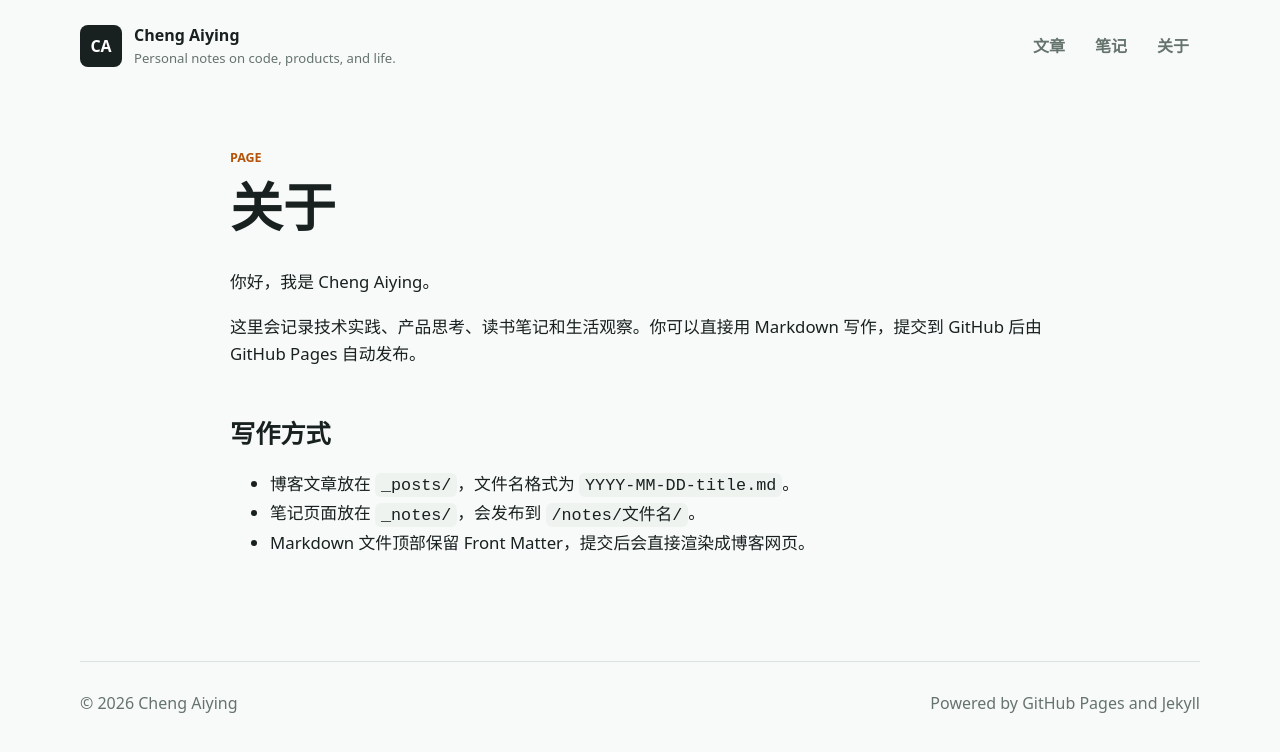
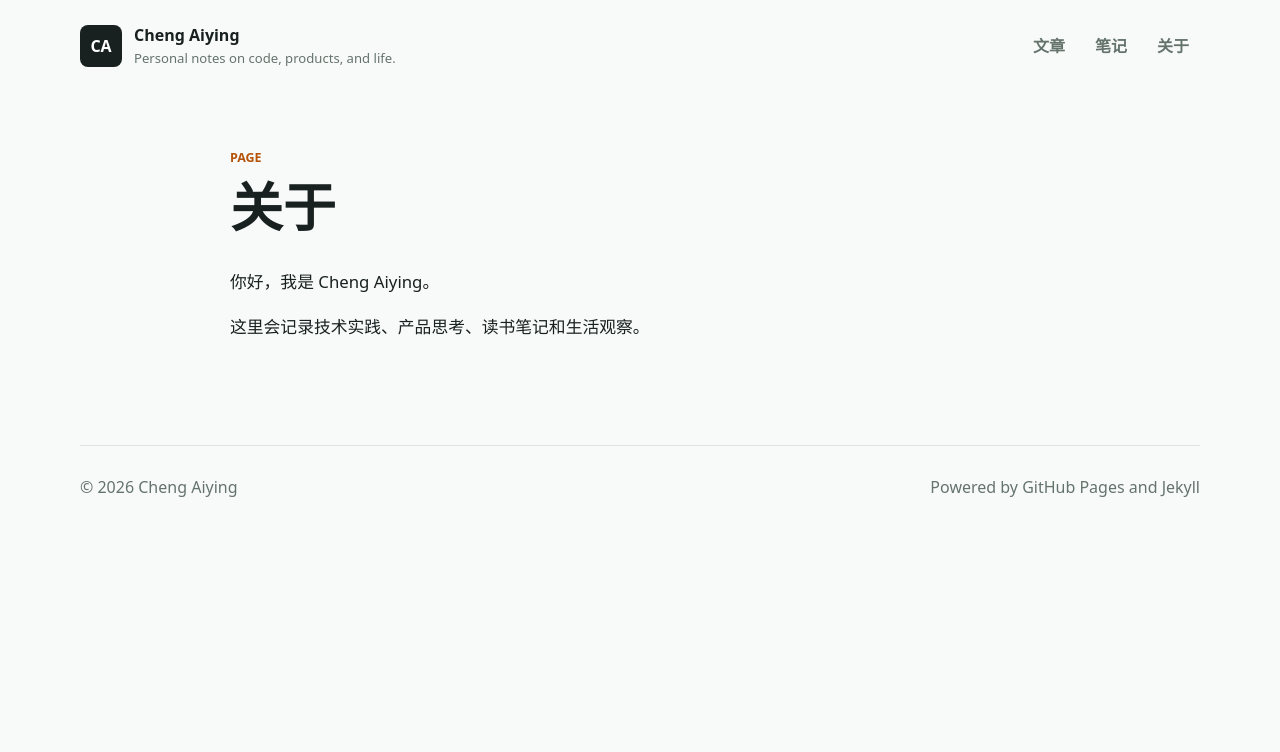
Before and after one commit to chengaiying0920/chengaiying0920.github.io, a Jekyll site: the page built from about.md, in a window 1280 px wide. Shown: the top 752 px of the page. Built offline with Jekyll 4.4.1, drawn with Linux system fonts in a browser that asks for light colours.

Commit message:
Simplify about page

```diff
--- a/about.md
+++ b/about.md
@@ -5,10 +5,4 @@ permalink: /about/
 
 你好，我是 Cheng Aiying。
 
-这里会记录技术实践、产品思考、读书笔记和生活观察。你可以直接用 Markdown 写作，提交到 GitHub 后由 GitHub Pages 自动发布。
-
-## 写作方式
-
-- 博客文章放在 `_posts/`，文件名格式为 `YYYY-MM-DD-title.md`。
-- 笔记页面放在 `_notes/`，会发布到 `/notes/文件名/`。
-- Markdown 文件顶部保留 Front Matter，提交后会直接渲染成博客网页。
+这里会记录技术实践、产品思考、读书笔记和生活观察。
```
